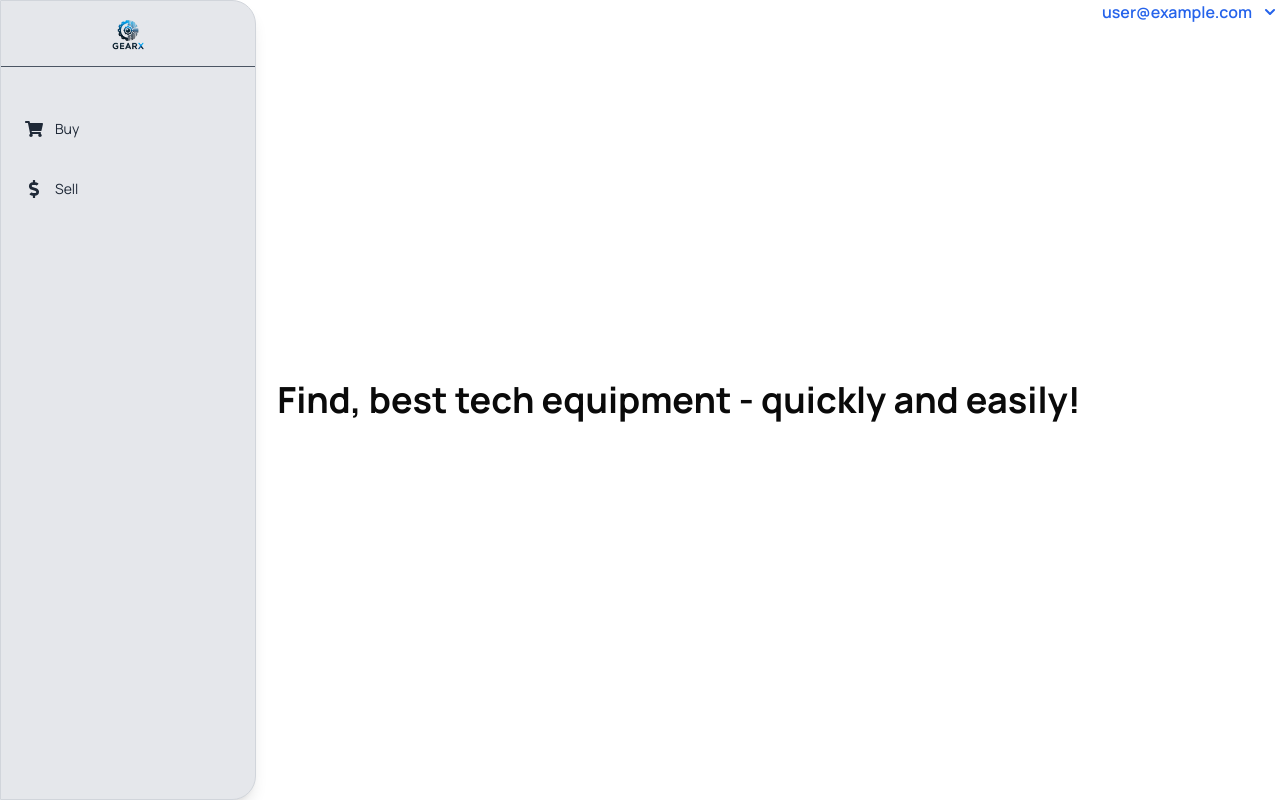
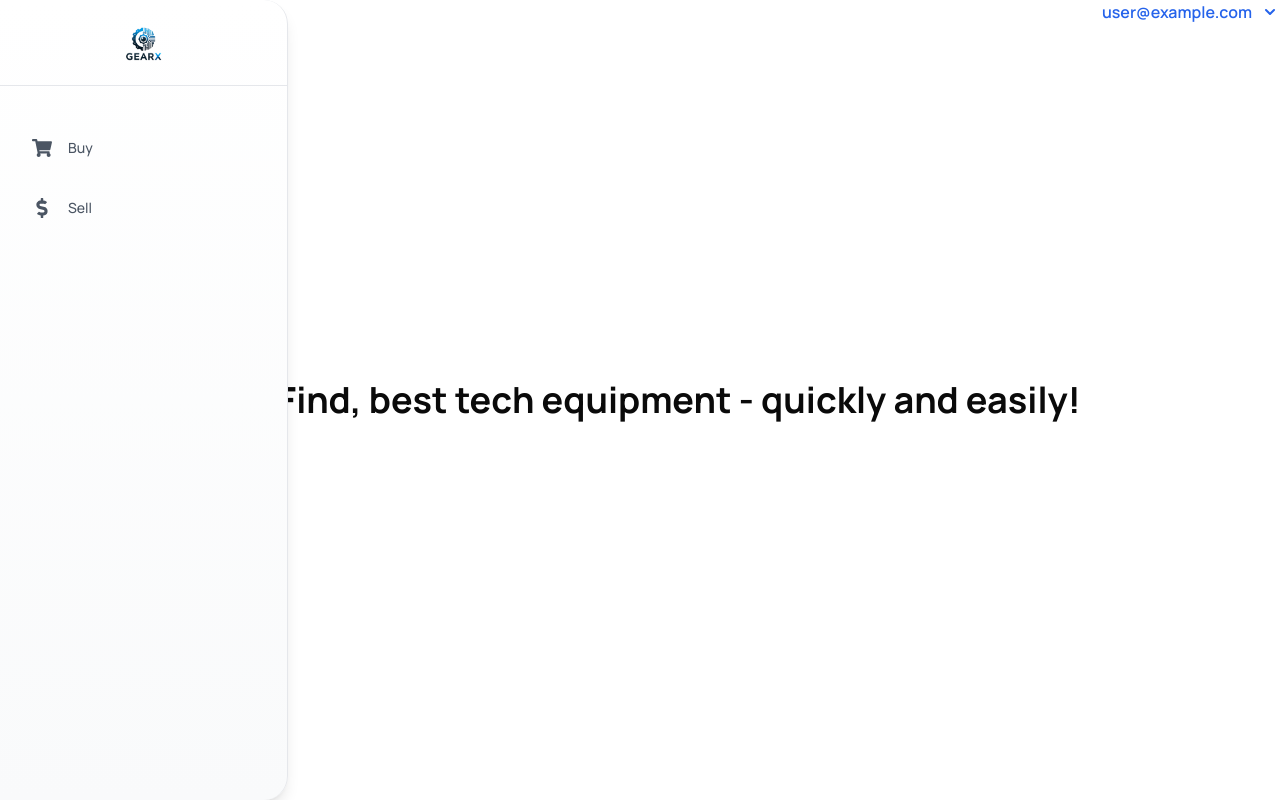
Before and after one commit to HamzaTekinSTAGED/Computer_Depot., a Next.js app: page /hero in a window 1280 px wide. Built offline with nearby package versions, Linux system fonts and the light colour scheme; no server answers; sample sign-in values are in the browser's storage.

Commit message:
improving on sidebar and solution to delay of opening hero page

```diff
--- a/src/components/SlidingBar.tsx
+++ b/src/components/SlidingBar.tsx
@@ -8,10 +8,12 @@ interface SlidingBarProps {
   position: number;
   showBar: boolean;
   sidebarWidth: number;
+  onMouseEnter?: () => void;
+  onMouseLeave?: () => void;
 }
 
 const SlidingBar = forwardRef<HTMLDivElement, SlidingBarProps>(
-  ({ activeTab, position, showBar, sidebarWidth }, ref) => {
+  ({ activeTab, position, showBar, sidebarWidth, onMouseEnter, onMouseLeave }, ref) => {
     const router = useRouter();
 
     if (!showBar) return null;
@@ -19,32 +21,38 @@ const SlidingBar = forwardRef<HTMLDivElement, SlidingBarProps>(
     return (
       <div
         ref={ref}
-        className="absolute text-white p-4 shadow-lg transition-all duration-300 rounded-md z-50"
+        className="absolute text-gray-700 p-4 shadow-lg transition-all duration-300 rounded-xl z-50 bg-white border border-gray-200"
         style={{
           top: position,
           left: sidebarWidth,
-          width: "240px",
-          backgroundColor: "#3b4e78", // Original blue color
+          width: "280px",
+          backgroundColor: activeTab === "buy" ? "#ffffff" : "#ffffff",
           boxShadow: "0 4px 6px -1px rgba(0, 0, 0, 0.1), 0 2px 4px -1px rgba(0, 0, 0, 0.06)"
         }}
+        onMouseEnter={onMouseEnter}
+        onMouseLeave={onMouseLeave}
       >
-        <ul className="space-y-2">
+        <ul className="space-y-3">
           {activeTab === "buy" ? (
             <>
               <li>
                 <button
                   onClick={() => router.push("/my-orders")}
-                  className="block w-full text-left py-2 hover:text-blue-400 transition-colors duration-200"
+                  className="flex items-center w-full text-left py-3 px-4 rounded-lg hover:bg-blue-50 transition-all duration-200 group"
                 >
-                  My Orders
+                  <span className="text-gray-600 group-hover:text-blue-600 transition-colors duration-200">
+                    My Orders
+                  </span>
                 </button>
               </li>
               <li>
                 <button
                   onClick={() => router.push("/list-items")}
-                  className="block w-full text-left py-2 hover:text-blue-400 transition-colors duration-200"
+                  className="flex items-center w-full text-left py-3 px-4 rounded-lg hover:bg-blue-50 transition-all duration-200 group"
                 >
-                  List Items
+                  <span className="text-gray-600 group-hover:text-blue-600 transition-colors duration-200">
+                    List Items
+                  </span>
                 </button>
               </li>
             </>
@@ -53,17 +61,21 @@ const SlidingBar = forwardRef<HTMLDivElement, SlidingBarProps>(
               <li>
                 <button
                   onClick={() => router.push("/sell-orders")}
-                  className="block w-full text-left py-2 hover:text-green-400 transition-colors duration-200"
+                  className="flex items-center w-full text-left py-3 px-4 rounded-lg hover:bg-green-50 transition-all duration-200 group"
                 >
-                  My Sell Orders
+                  <span className="text-gray-600 group-hover:text-green-600 transition-colors duration-200">
+                    My Sell Orders
+                  </span>
                 </button>
               </li>
               <li>
                 <button
                   onClick={() => router.push("/add-items")}
-                  className="block w-full text-left py-2 hover:text-green-400 transition-colors duration-200"
+                  className="flex items-center w-full text-left py-3 px-4 rounded-lg hover:bg-green-50 transition-all duration-200 group"
                 >
-                  Add Items
+                  <span className="text-gray-600 group-hover:text-green-600 transition-colors duration-200">
+                    Add Items
+                  </span>
                 </button>
               </li>
             </>
--- a/src/components/sidebar.tsx
+++ b/src/components/sidebar.tsx
@@ -16,6 +16,7 @@ const Sidebar: FC<SidebarProps> = ({ onExpand }) => {
   const [isExpanded, setIsExpanded] = useState(false);
   const [mobileMenuOpen] = useState(false);
   const [barPosition, setBarPosition] = useState<number>(0);
+  const closeTimeoutRef = useRef<NodeJS.Timeout | null>(null);
 
   const buyButtonRef = useRef<HTMLButtonElement | null>(null);
   const sellButtonRef = useRef<HTMLButtonElement | null>(null);
@@ -34,15 +35,34 @@ const Sidebar: FC<SidebarProps> = ({ onExpand }) => {
   };
 
   const handleMouseEnter = () => {
+    if (closeTimeoutRef.current) {
+      clearTimeout(closeTimeoutRef.current);
+    }
     setIsExpanded(true);
     onExpand?.(true);
   };
 
   const handleMouseLeave = () => {
+    closeTimeoutRef.current = setTimeout(() => {
+      if (!showBar || (slidingBarRef.current && !slidingBarRef.current.matches(':hover'))) {
+        setIsExpanded(false);
+        setShowBar(false);
+        setActiveTab(null);
+        onExpand?.(false);
+      }
+    }, 200);
+  };
+
+  const handleSlidingBarMouseEnter = () => {
+    if (closeTimeoutRef.current) {
+      clearTimeout(closeTimeoutRef.current);
+    }
+  };
+
+  const handleSlidingBarMouseLeave = () => {
     setIsExpanded(false);
-    if (slidingBarRef.current && !slidingBarRef.current.matches(':hover')) {
-      setShowBar(false);
-    }
+    setShowBar(false);
+    setActiveTab(null);
     onExpand?.(false);
   };
 
@@ -61,6 +81,9 @@ const Sidebar: FC<SidebarProps> = ({ onExpand }) => {
     document.addEventListener("mousedown", handleClickOutside);
     return () => {
       document.removeEventListener("mousedown", handleClickOutside);
+      if (closeTimeoutRef.current) {
+        clearTimeout(closeTimeoutRef.current);
+      }
     };
   }, []);
 
@@ -70,10 +93,10 @@ const Sidebar: FC<SidebarProps> = ({ onExpand }) => {
         ref={sidebarRef}
         className={`
           fixed top-0 left-0 h-full
-          bg-gray-200 text-gray-800
-          shadow-lg border border-gray-300
+          bg-gradient-to-b from-white to-gray-50 text-gray-700
+          shadow-lg border-r border-gray-200
           transition-all duration-300 ease-in-out z-40
-          ${isExpanded ? "w-64" : "w-20"}
+          ${isExpanded ? "w-72" : "w-20"}
           ${mobileMenuOpen ? "translate-x-0" : "translate-x-[-100%] md:translate-x-0"}
           rounded-r-3xl
         `}
@@ -81,30 +104,40 @@ const Sidebar: FC<SidebarProps> = ({ onExpand }) => {
         onMouseLeave={handleMouseLeave}
       >
         {/* Sidebar Header */}
-        <div className="flex items-center p-4 border-b border-gray-600 mt-16 md:mt-0">
-          <Link href="/hero" className={`flex items-center space-x-2 ${isExpanded ? 'w-full justify-center' : ''}`}>
-            <Image src="/logo-clean.png" alt="logo" width={40} height={40} />
+        <div className="flex items-center p-6 border-b border-gray-200 mt-16 md:mt-0">
+          <Link href="/hero" className={`flex items-center space-x-3 ${isExpanded ? 'w-full justify-center' : ''}`}>
+            <Image src="/logo-clean.png" alt="logo" width={45} height={45} className="rounded-lg" />
           </Link>
         </div>
 
         {/* Sidebar Buttons */}
-        <nav className="flex flex-col items-start mt-10 space-y-4 px-2">
+        <nav className="flex flex-col items-start mt-10 space-y-4 px-4">
           <button
             ref={buyButtonRef}
             onClick={() => handleTabClick("buy")}
-            className="flex items-center w-full px-4 py-3 hover:bg-gray-500 hover:text-white rounded-lg transition group"
+            className={`flex items-center w-full px-4 py-3 rounded-xl transition-all duration-300 group
+              ${activeTab === "buy"
+                ? "bg-blue-50 text-blue-600"
+                : "hover:bg-gray-100 text-gray-600 hover:text-blue-600"}`}
           >
-            <FaShoppingCart className="text-lg" />
-            {isExpanded && <span className="ml-3 text-sm">Buy</span>}
+            <FaShoppingCart className="text-xl flex-shrink-0" />
+            <span className={`ml-4 text-sm font-medium overflow-hidden whitespace-nowrap transition-all duration-300 ${isExpanded ? 'opacity-100 w-auto' : 'opacity-0 w-0'}`}>
+              Buy
+            </span>
           </button>
 
           <button
             ref={sellButtonRef}
             onClick={() => handleTabClick("sell")}
-            className="flex items-center w-full px-4 py-3 hover:bg-gray-500 hover:text-white rounded-lg transition group"
+            className={`flex items-center w-full px-4 py-3 rounded-xl transition-all duration-300 group
+              ${activeTab === "sell"
+                ? "bg-green-50 text-green-600"
+                : "hover:bg-gray-100 text-gray-600 hover:text-green-600"}`}
           >
-            <FaDollarSign className="text-lg" />
-            {isExpanded && <span className="ml-3 text-sm">Sell</span>}
+            <FaDollarSign className="text-xl flex-shrink-0" />
+            <span className={`ml-4 text-sm font-medium overflow-hidden whitespace-nowrap transition-all duration-300 ${isExpanded ? 'opacity-100 w-auto' : 'opacity-0 w-0'}`}>
+              Sell
+            </span>
           </button>
         </nav>
 
@@ -113,7 +146,9 @@ const Sidebar: FC<SidebarProps> = ({ onExpand }) => {
           activeTab={activeTab}
           position={barPosition}
           showBar={showBar}
-          sidebarWidth={isExpanded ? 256 : 80}
+          sidebarWidth={isExpanded ? 288 : 80}
+          onMouseEnter={handleSlidingBarMouseEnter}
+          onMouseLeave={handleSlidingBarMouseLeave}
         />
       </aside>
     </div>
--- a/src/pages/hero.tsx
+++ b/src/pages/hero.tsx
@@ -8,13 +8,14 @@ const HeroPage = () => {
   const router = useRouter();
   const { data: session, status } = useSession();
   const [isSidebarExpanded, setIsSidebarExpanded] = useState(false);
+  const [isRedirecting, setIsRedirecting] = useState(false);
 
   useEffect(() => {
-    // Kullanıcı giriş yapmamışsa login sayfasına yönlendir
-    if (status === "unauthenticated") {
+    if (status === "unauthenticated" && !isRedirecting) {
+      setIsRedirecting(true);
       router.push("/login");
     }
-  }, [status, router]);
+  }, [status, router, isRedirecting]);
 
   // Yükleniyor durumu
   if (status === "loading") {
```
Also changed, not shown: src/functions/functions.tsx (+18 -2 lines).
